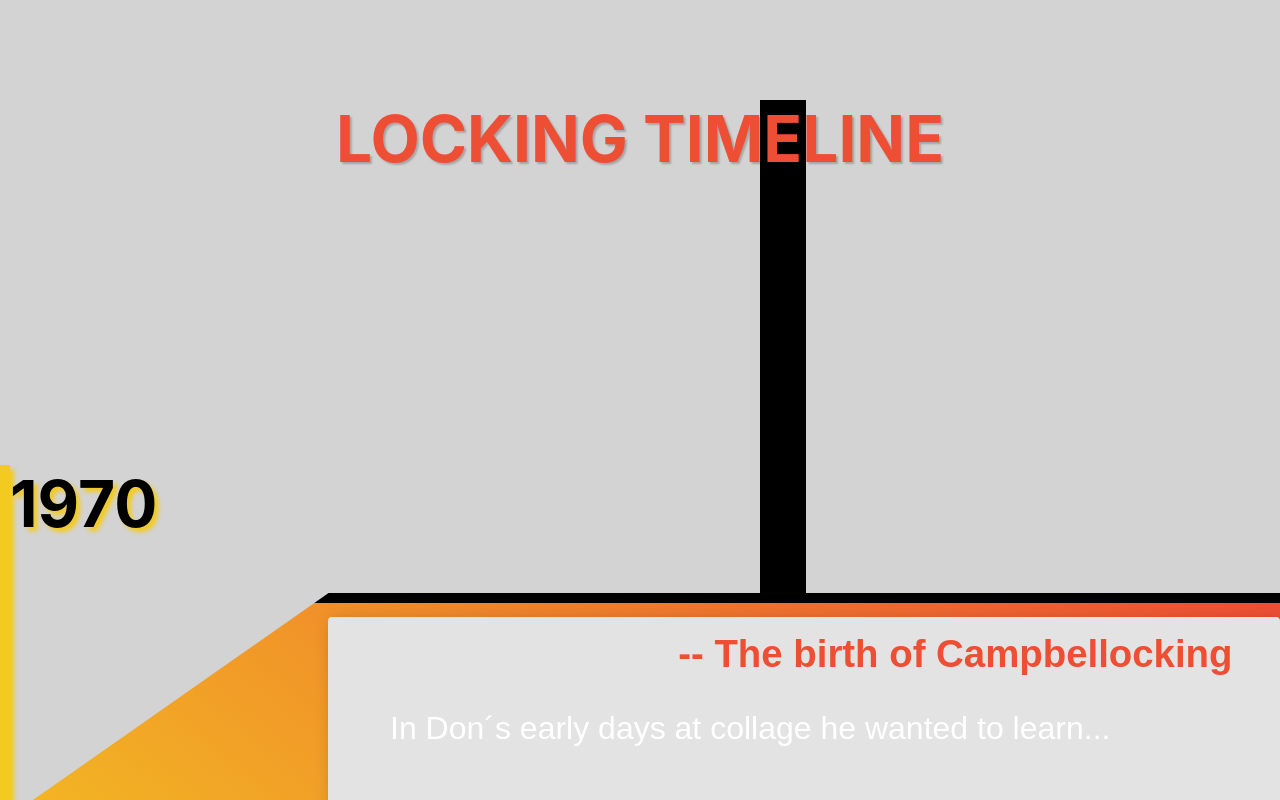
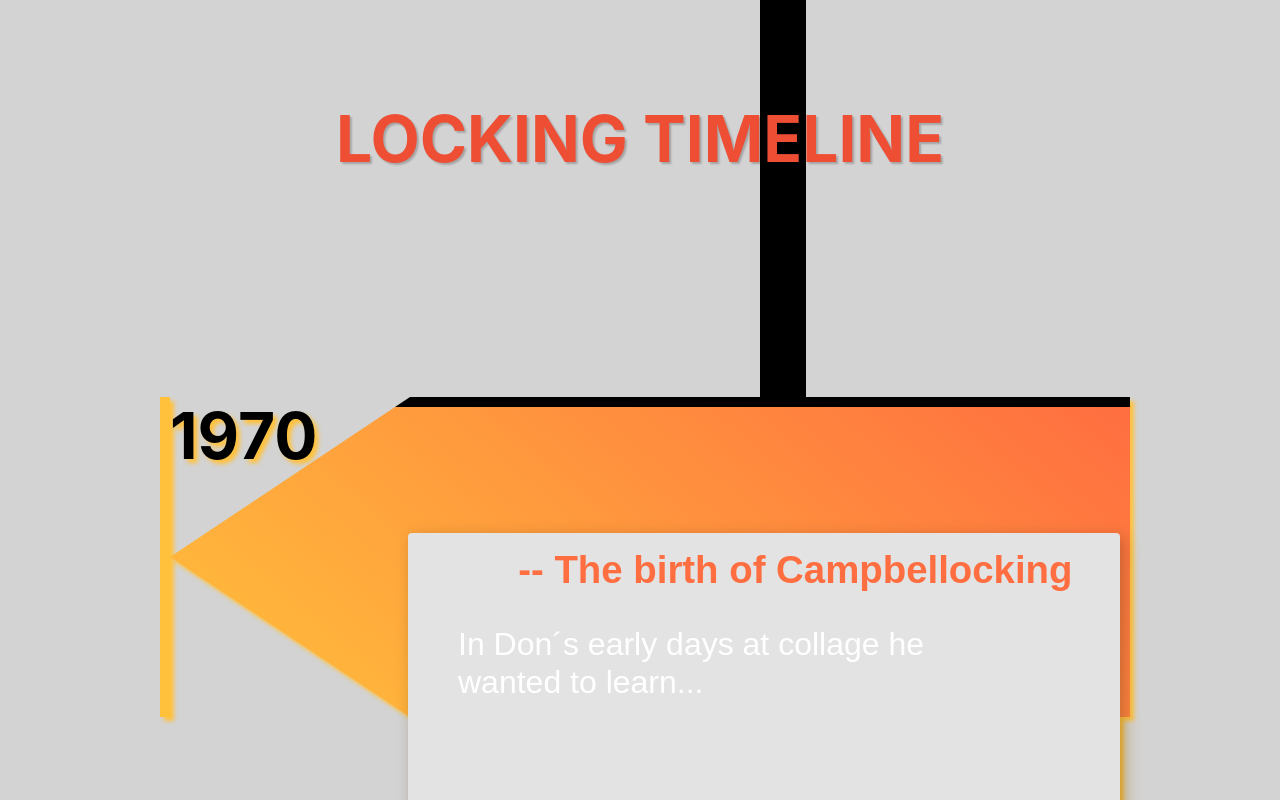
Before and after one commit to robonexx/lockingtimeline, a Next.js app: page /timeline in a window 1280 px wide. Shown: the top 800 px of the page. Built offline with nearby package versions, Linux system fonts and the light colour scheme.

Commit message:
the right colors

```diff
--- a/styles/Timeline.module.scss
+++ b/styles/Timeline.module.scss
@@ -2,7 +2,7 @@
     position: relative;
     display: flex;
     flex-direction: column;
-    justify-content: space-around;
+    justify-content: center;
     max-width: 100vw;
     min-height: 100vh;
     background-color: lightgray;
@@ -29,12 +29,12 @@
 
 .card_wrapper {
     position: relative;
-    width: 40rem;
-    height: 14rem;
-    margin: 400px auto;
+    width: 30rem;
+    height: 10rem;
+    margin: 300px auto;
     z-index: 10;
-    filter: drop-shadow(2px 2px 1px #f3ca20);
-    border-left: #f3ca20 5px solid;
+    filter: drop-shadow(2px 2px 1px #ffc13b);
+    border-left: #ffc13b 5px solid;
 
 }
 
@@ -42,12 +42,11 @@
     position: absolute;
     width: 90%;
     height: 90%;
-    width: 40rem;
-    height: 14rem;
-    margin-top: 10%;
+    width: 30rem;
+    height: 10rem;
     padding: 0.5rem 1.25rem;
     border-top: 5px black solid;
-    background-image:linear-gradient(220deg, #ee4e34, #f3ca20);
+    background-image:linear-gradient(220deg, #ff6e40, #ffc13b);
     clip-path: polygon(25% 0%, 100% 0%, 100% 100%, 25% 100%, 0% 50%);
 
 
@@ -69,7 +68,7 @@
 
     .card h2 {
         font-size: 1.2rem;
-        color: #ee4e34;
+        color: #ff6e40;
         align-self: flex-end;
         margin-right: 1rem;
     }
@@ -85,7 +84,7 @@
     }
 
     .expand {
-        width: 400px;
+        width: 300px;
     }
 
     .line {
@@ -97,7 +96,7 @@
         z-index: 1;
 
         svg {
-            margin-top: 100px;
+            margin-top: 0px;
             width: 46px;
             /* height: 20%; */
         }
```
